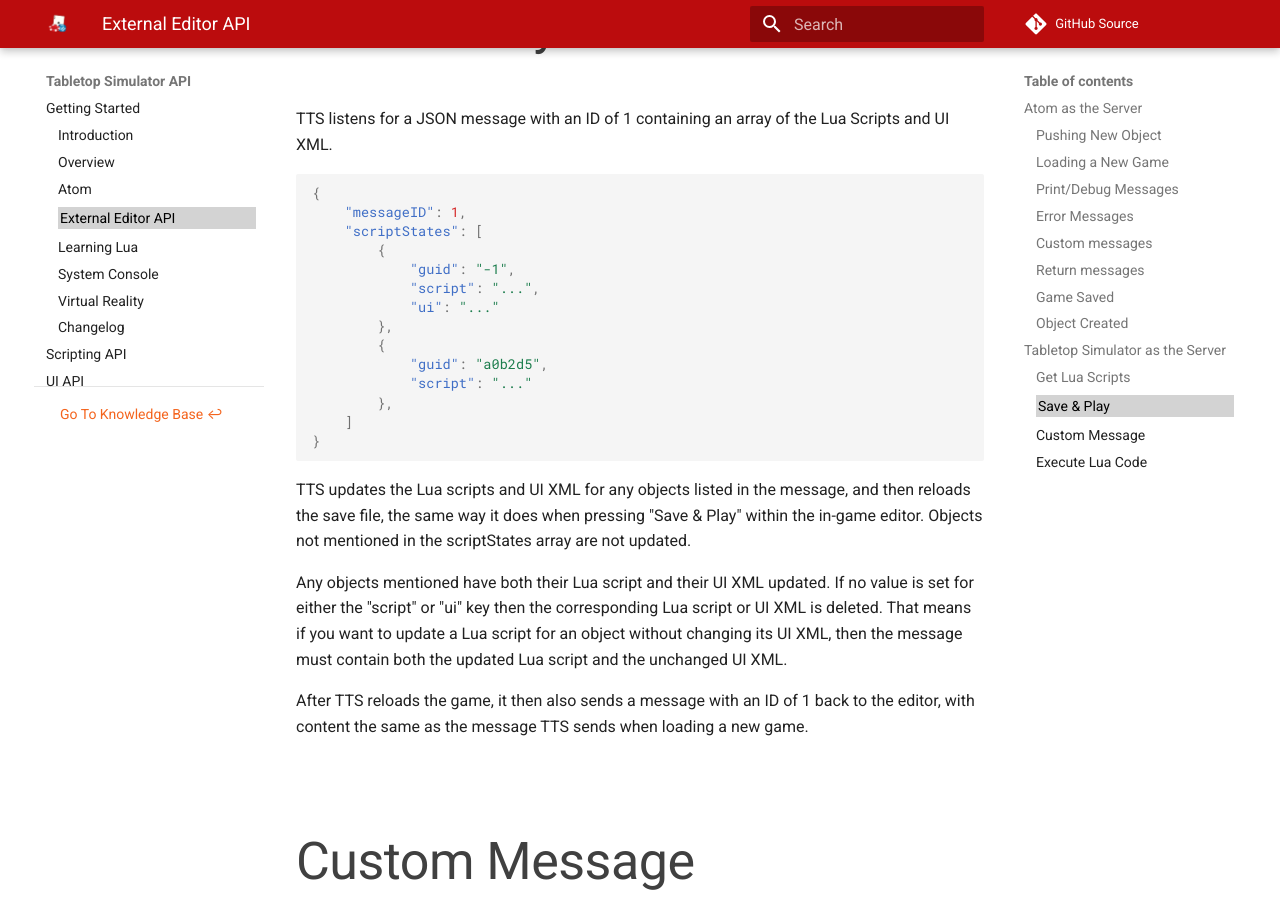
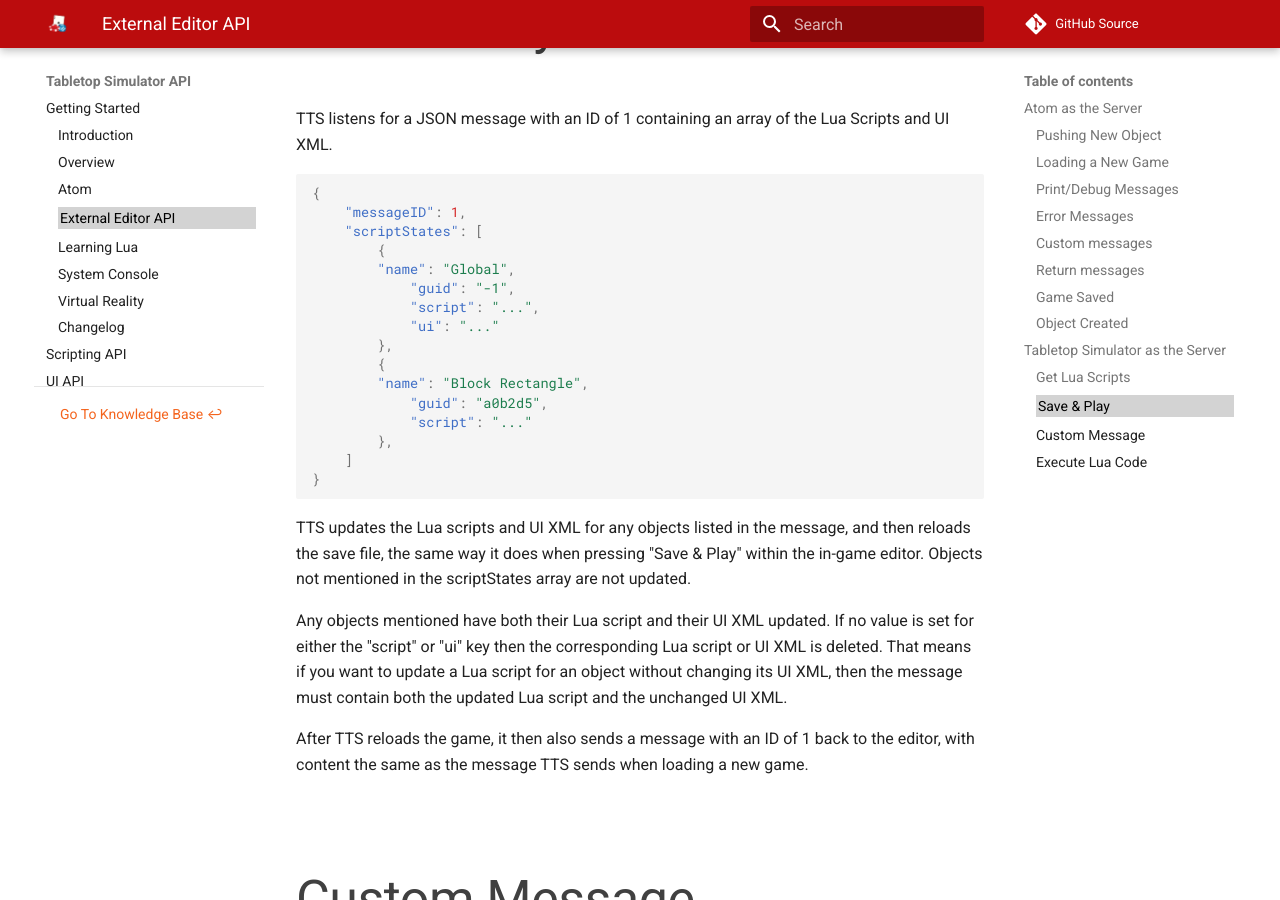
Before and after one commit to Berserk-Games/Tabletop-Simulator-API, an MkDocs documentation site: the page built from docs/externaleditorapi.md, in a window 1280 px wide and 900 px high, scrolled down 5082 px. Built offline with MkDocs 1.6.1 and Material for MkDocs 9.7.7, drawn with Linux system fonts in a browser that asks for light colours; comment, search, counter and statistics services are not loaded; old or Windows-style settings are respelled for this version of MkDocs.

Commit message:
Added required "name" attribute for Save&Play

```diff
--- a/docs/externaleditorapi.md
+++ b/docs/externaleditorapi.md
@@ -151,11 +151,13 @@
     "messageID": 1,
     "scriptStates": [
         {
+	    "name": "Global",
             "guid": "-1",
             "script": "...",
             "ui": "..."
         },
         {
+	    "name": "Block Rectangle",
             "guid": "a0b2d5",
             "script": "..."
         },
```
